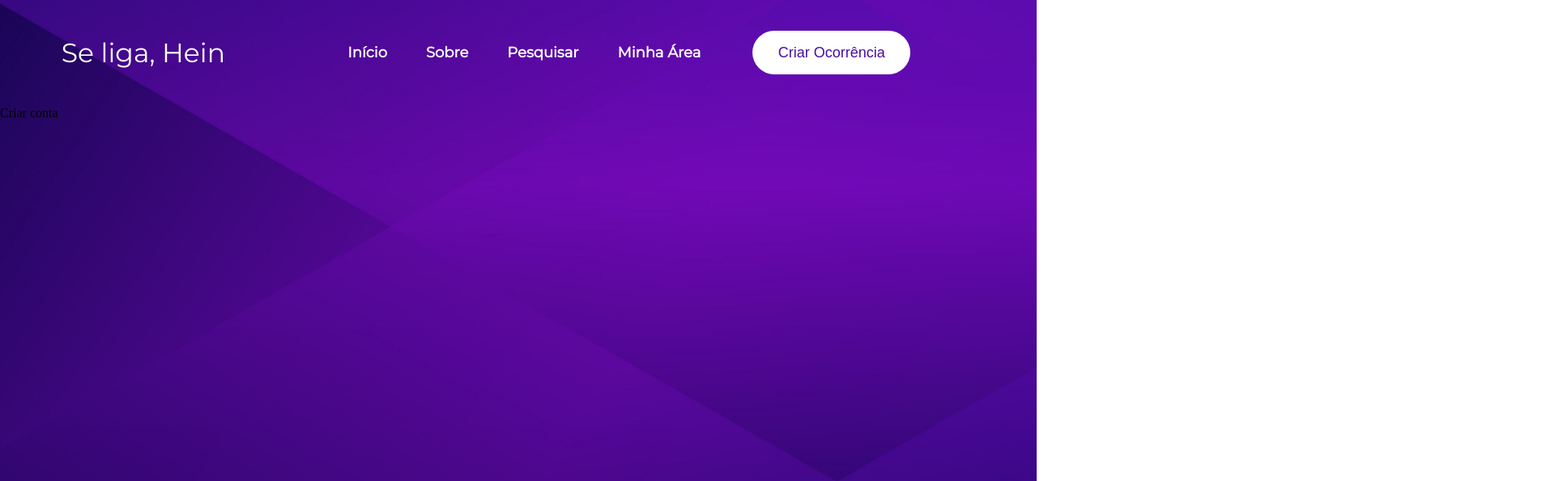
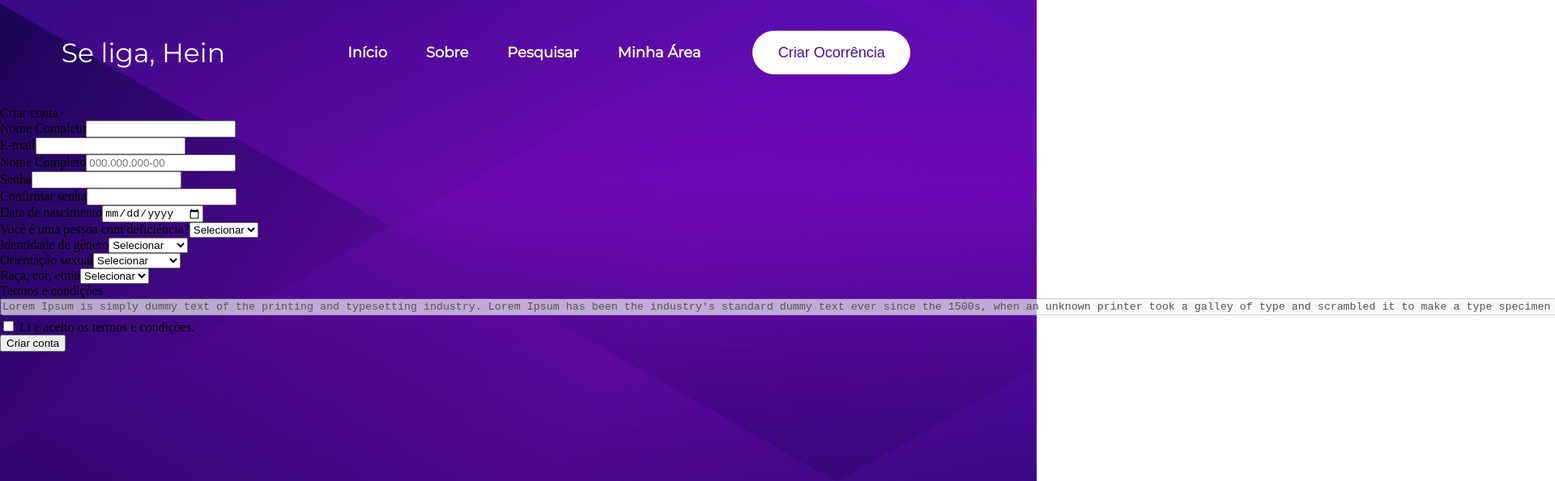
Before and after one commit to nmaia19/se_liga_hein, a React (Create React App) app: page /create-account in a window 1280 px wide. Shown: the top 595 px of the page at 81% size, 1920 px wide, since content can reach past the window. Built offline with nearby package versions, Linux system fonts and the light colour scheme.

Commit message:
Adding the form component

```diff
--- a/src/components/Login/index.js
+++ b/src/components/Login/index.js
@@ -27,7 +27,7 @@ function LoginMain() {
         <div className="login__button">
           <Link to="/create-account">
               <button className="button__link-create-account">Criar conta</button>
-            </Link>
+          </Link>
         </div>
       </div>
     </div>
--- /dev/null
+++ b/src/pages/CreateAccount/Form/index.js
@@ -0,0 +1,102 @@
+import './styles.css'
+
+export default function () {
+    return (
+        <div className='create-account'>
+            <form className='form'>
+                <div className='form__form-left'>
+                    <fieldset className="form-left__fieldset">
+                        <label for="name">Nome Completo</label>
+                        <input type="text" name="name" />
+                    </fieldset>
+                    <fieldset className="form-left__fieldset">
+                        <label for="email">E-mail</label>
+                        <input type="email" name="email" />
+                    </fieldset>
+                    <fieldset className="form-left__fieldset">
+                        <label for="cpf">Nome Completo</label>
+                        <input placeholder='000.000.000-00' type="text" name="cpf" />
+                    </fieldset>
+                    <fieldset className="form-left__fieldset">
+                        <label for="senha">Senha</label>
+                        <input type="password" name="senha" />
+                    </fieldset>
+                    <fieldset className="form-left__fieldset">
+                        <label for="confirmar-senha">Confirmar senha</label>
+                        <input type="password" name="confirmar-senha" />
+                    </fieldset>
+                </div>
+
+                <div className='form__form-right'>
+                    <fieldset className="form-right__fieldset">
+                        <label for="data-nascimento">Data de nascimento</label>
+                        <input type="date" name="data-nascimento" />
+                    </fieldset>
+                    <fieldset className="form-right__fieldset">
+                        <label for="question-deficiency">Você é uma pessoa com deficiência?</label>
+                        <select name='question-deficiency'>
+                            <option selected>Selecionar</option>
+                            <option>Sim</option>
+                            <option>Não</option>
+                        </select>
+                    </fieldset>
+                    <fieldset className="form-right__fieldset">
+                        <label for="gender-identity">Identidade de gênero</label>
+                        <select name='gender-identity'>
+                            <option selected>Selecionar</option>
+                            <option>Feminino</option>
+                            <option>Cisgênero</option>
+                            <option>Transgênero</option>
+                            <option>Transsexual</option>
+                            <option>Travesti</option>
+                        </select>
+                    </fieldset>
+                    <fieldset className="form-right__fieldset">
+                        <label for="sexual-orientation">Orientação sexual</label>
+                        <select name='sexual-orientation'>
+                            <option selected>Selecionar</option>
+                            <option>Heterossexual</option>
+                            <option>Homossexual</option>
+                            <option>Bissexual</option>
+                            <option>Pansexual</option>
+                            <option>Assexual</option>
+                        </select>
+                    </fieldset>
+                    <fieldset className="form-right__fieldset">
+                        <label for="raca-cor-etnia">Raça, cor, etnia</label>
+                        <select>
+                            <option selected>Selecionar</option>
+                            <option>Preto</option>
+                            <option>Pardo</option>
+                            <option>Indígena</option>
+                            <option>Branco</option>
+                            <option>Amarelo</option>
+                        </select>
+                    </fieldset>
+                </div>
+
+                <div>
+                    <fieldset className="form-right__fieldset">
+                        <label for="termos-condicoes">Termos e condições</label>
+                        <textarea rows="1" cols="1000" disabled>
+                            Lorem Ipsum is simply dummy text of the printing and typesetting industry.
+                            Lorem Ipsum has been the industry's standard dummy text ever since the 1500s,
+                            when an unknown printer took a galley of type and scrambled it to make a type specimen book.
+                            It has survived not only five centuries, but also the leap into electronic typesetting,
+                            remaining essentially unchanged. It was popularised in the 1960s with the release of Letraset
+                            sheets containing Lorem Ipsum passages, and more recently with desktop publishing software like
+                            Aldus PageMaker including versions of Lorem Ipsum.
+                        </textarea>
+                    </fieldset>
+                    <fieldset className="form-right__fieldset">
+                        <input type="checkbox" name="aceitar-termos" />
+                        <label for="termos-condicoes"> Li e aceito os termos e condições.</label>
+                    </fieldset>
+                </div>
+
+                <button className='form_btn' type='submit'>Criar conta</button>
+
+            </form>
+        </div>
+    )
+}
--- a/src/pages/CreateAccount/index.js
+++ b/src/pages/CreateAccount/index.js
@@ -1,9 +1,11 @@
+import CreateAccountForm from './Form'
 import './styles.css'
 
 export default function() {
     return(
         <div>
             <p>Criar conta</p>
+            <CreateAccountForm />
         </div>
     )
 }
```
Also changed, not shown: src/pages/CreateAccount/Form/styles.css (added).
